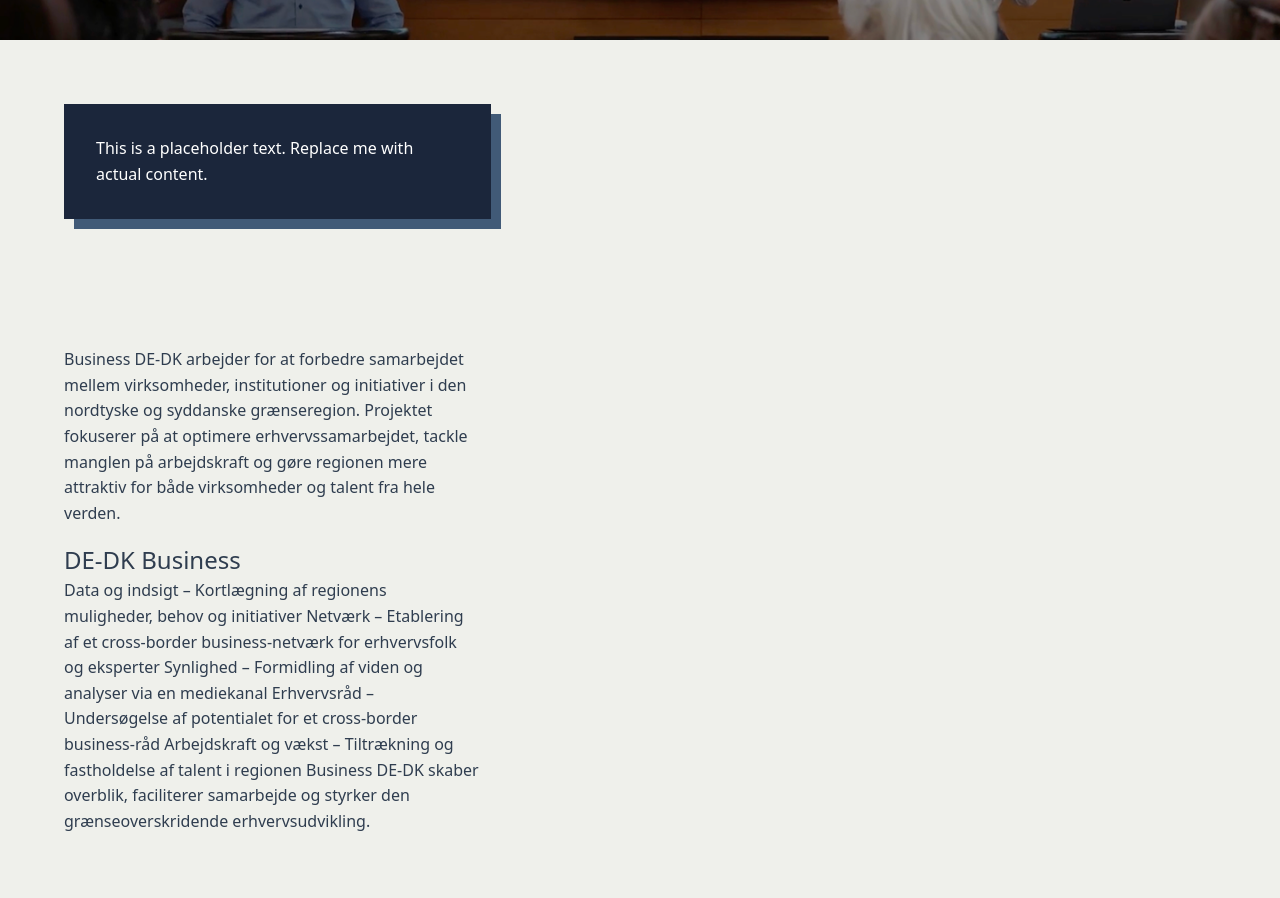
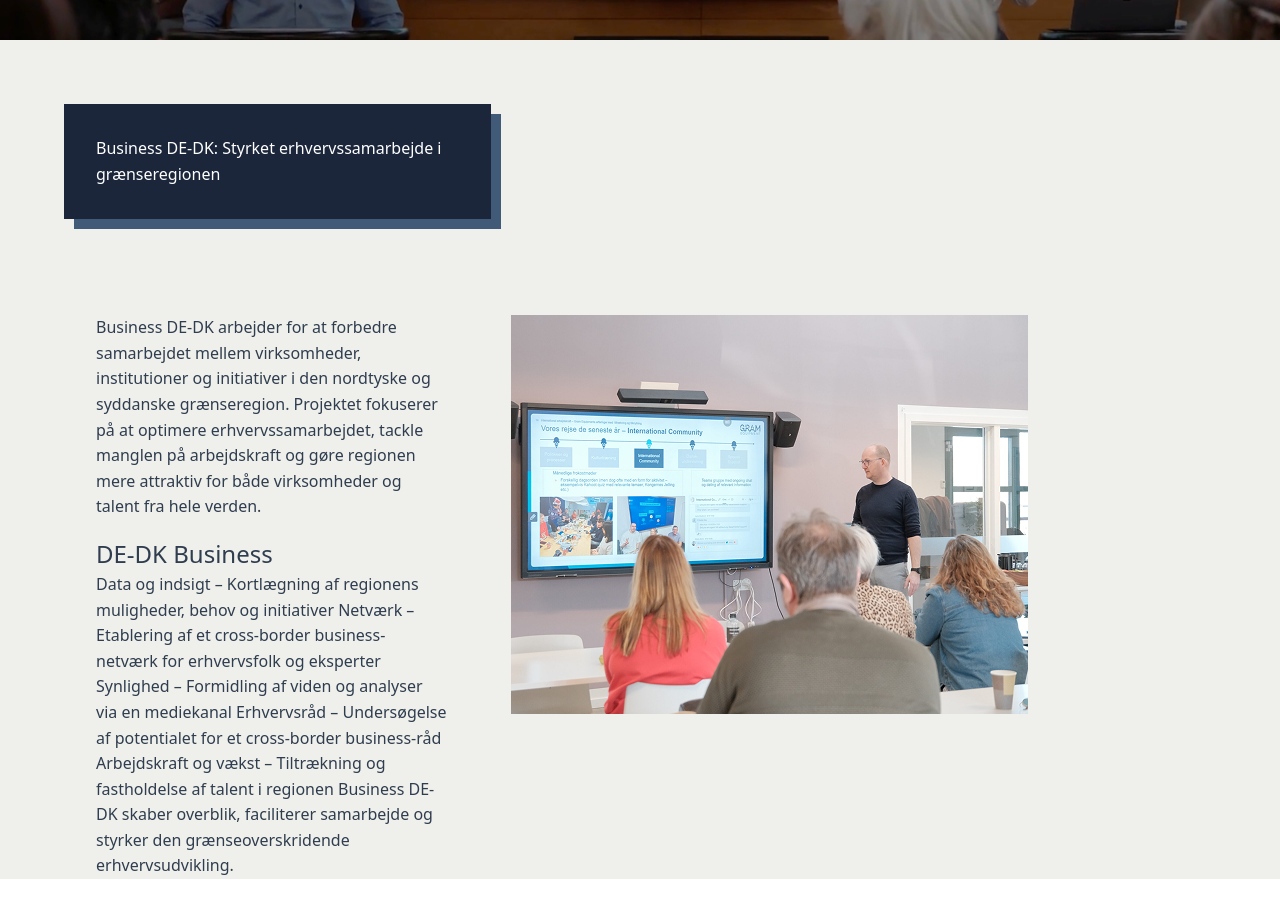
Before and after one commit to Whoopie058/exam-2026-business-de-dk, a Vue app: page / in a window 1280 px wide. Shown: the part 400-1298 px from the top of the page. Built offline with nearby package versions, Linux system fonts and the light colour scheme.

Commit message:
Image Addition
Added image and began styling

```diff
--- a/src/homepage.vue
+++ b/src/homepage.vue
@@ -6,9 +6,10 @@
     </section>
 
     <section class="content-block">
-      <p>This is a placeholder text. Replace me with actual content.</p>
+      <p>Business DE-DK: Styrket erhvervssamarbejde i grænseregionen</p>
     </section>
 
+    <div class="content-wrapper">
       <section class="text-block">
         <p>Business DE-DK arbejder for at forbedre samarbejdet mellem virksomheder, institutioner og initiativer i den nordtyske og syddanske grænseregion. Projektet fokuserer på at optimere erhvervssamarbejdet, tackle manglen på arbejdskraft og gøre regionen mere attraktiv for både virksomheder og talent fra hele verden.</p>
         <h2>DE-DK Business</h2>
@@ -19,6 +20,11 @@
           Arbejdskraft og vækst – Tiltrækning og fastholdelse af talent i regionen
           Business DE-DK skaber overblik, faciliterer samarbejde og styrker den grænseoverskridende erhvervsudvikling.</p>
       </section>
+
+      <section class="image-section">
+        <img src="/Meeting1.png" alt="Meeting" />
+      </section>
+    </div>
   </div>
 </template>
 
@@ -63,22 +69,45 @@
   line-height: 1.6;
 }
 
+.content-wrapper {
+  display: flex;
+  align-items: flex-start;
+  gap: 2rem;
+  margin-left: 4rem;
+  margin-right: 2rem;
+  margin-top: 2rem;
+}
+
 .text-block {
-  margin: 2rem 2rem 2rem 4rem;
-  padding: 2rem 2rem 2rem 0;
+  flex: 0 1 auto;
+  margin: 0;
+  padding: 0;
   max-width: calc(33.333% + 20px);
 }
 
 .text-block p {
-  margin: 0;
+  margin: 0 0 0 0;
+  padding: 0 2rem 0 2rem;
   color: #2f3d4f;
   font-size: 1rem;
   line-height: 1.6;
 }
 
 .text-block h2 {
-  margin: 1rem 0 0 0;
+  margin: 1rem 0 0 2rem;
+  padding: 0;
   color: #2f3d4f;
   font-size: 1.5rem;
 }
+
+.image-section {
+  margin: 0;
+  width: fit-content;
+}
+
+.image-section img {
+  width: auto;
+  height: auto;
+  display: block;
+}
 </style>
```
Also changed, not shown: public/Meeting1.png (added). Lines whose indentation alone changed are shown as unchanged.
